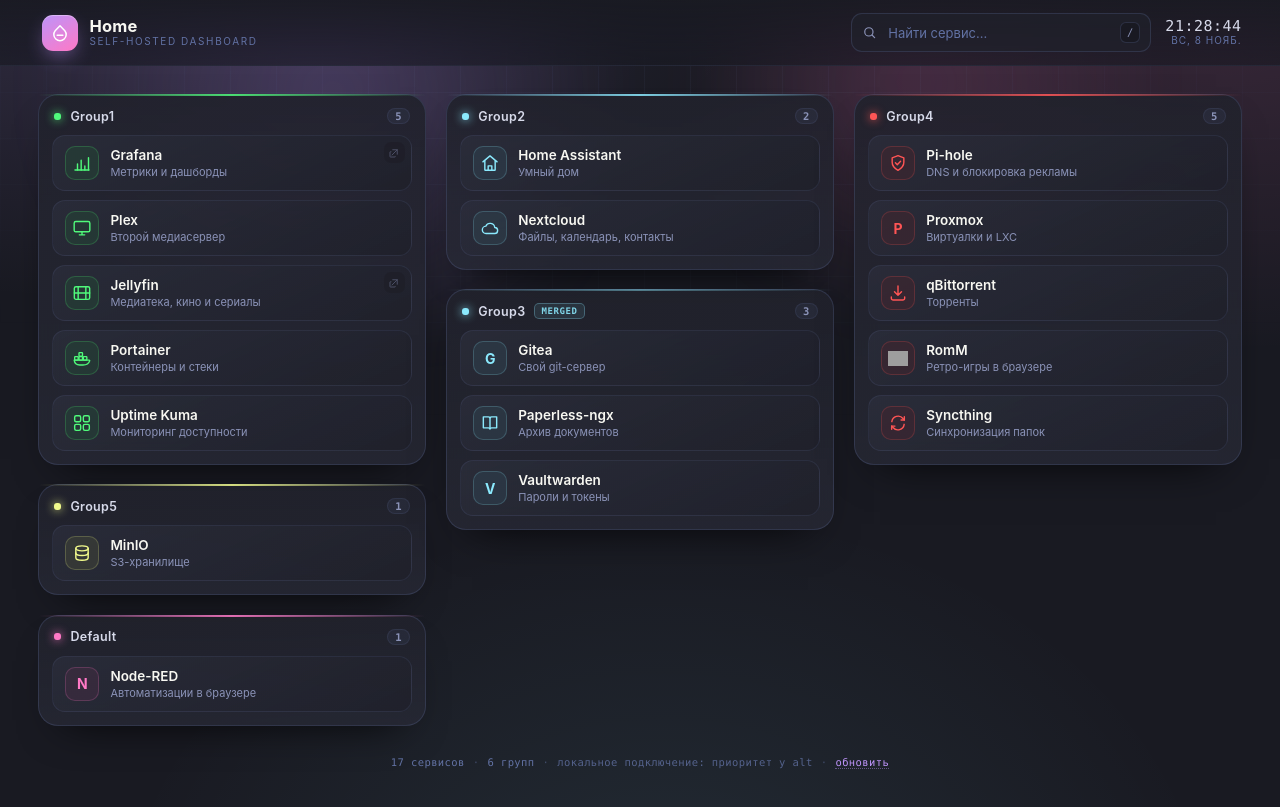
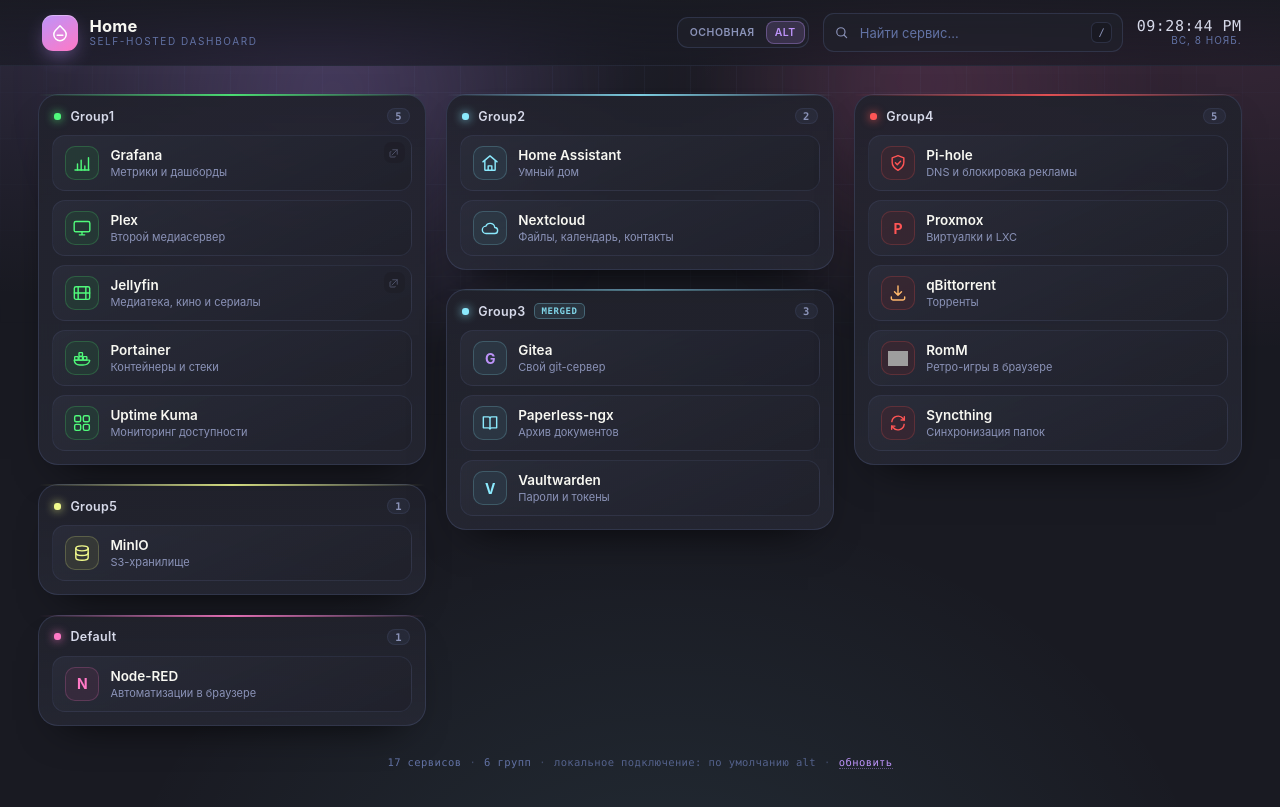
Before and after one commit to fotsune/vibepage, a Flask app: page / in a window 1280 px wide. Run offline with Flask 3, Linux system fonts and the light colour scheme; grey boxes are pictures that could not be loaded.

Commit message:
feat: main/alt link switch in the header, AM/PM clock, colour-aware icons

```diff
--- a/static/css/style.css
+++ b/static/css/style.css
@@ -577,3 +577,46 @@ a { color: inherit; text-decoration: none; }
   *, *::before, *::after { animation-duration: 0.001s !important; transition-duration: 0.001s !important; }
   .aurora { animation: none; }
 }
+
+/* --------------------------------------------- переключатель ссылок */
+
+.linkmode {
+  display: inline-flex;
+  align-items: center;
+  gap: 2px;
+  padding: 3px;
+  border: 1px solid var(--line);
+  border-radius: 11px;
+  background: rgba(32, 34, 44, 0.72);
+}
+
+.linkmode-btn {
+  appearance: none;
+  border: 0;
+  cursor: pointer;
+  padding: 5px 9px;
+  border-radius: 8px;
+  font-family: var(--sans);
+  font-size: 10.5px;
+  font-weight: 600;
+  letter-spacing: 0.5px;
+  text-transform: uppercase;
+  color: var(--muted);
+  background: transparent;
+  transition: color 0.16s ease, background 0.16s ease, box-shadow 0.16s ease;
+}
+
+.linkmode-btn:hover { color: var(--fg-soft); background: rgba(98, 114, 164, 0.18); }
+
+.linkmode-btn[aria-pressed="true"] {
+  color: var(--purple);
+  background: rgba(189, 147, 249, 0.16);
+  box-shadow: inset 0 0 0 1px rgba(189, 147, 249, 0.34);
+}
+
+.linkmode-btn:focus-visible { outline: 2px solid rgba(189, 147, 249, 0.55); outline-offset: 1px; }
+
+/* -------------------------------------------------------- цвет иконки */
+
+.card-icon { color: var(--icon-color, var(--accent)); }
+.card-icon svg, .card-icon img { filter: none; }
--- a/static/js/app.js
+++ b/static/js/app.js
@@ -1,6 +1,6 @@
-/* Home — the only client-side code: search filter, clock, broken-icon fallback.
-   The page itself is rendered by the server on every request; no config is
-   ever fetched from here. */
+/* Home — the only client-side code: search filter, clock, link-mode switch and
+   broken-icon fallback. The page itself is rendered by the server on every
+   request; no config is ever fetched from here. */
 (function () {
   "use strict";
 
@@ -49,15 +49,50 @@
     }
   });
 
+  /* --------------------------------------------- основная ссылка или alt */
+  /* Каждая ссылка несёт оба адреса: data-main и data-alt (alt пуст, если
+     у сервиса он не задан — тогда всегда открывается основная). */
+  var MODE_KEY = "home.linkMode";
+  var switchButtons = Array.prototype.slice.call(document.querySelectorAll(".linkmode-btn"));
+  var links = Array.prototype.slice.call(document.querySelectorAll(".card-link, .card-alt"));
+  /* приоритет: ?links= / localStorage (ставит шапка), иначе выбор сервера */
+  var root = document.documentElement;
+  var initial = root.dataset.linkMode || root.dataset.defaultLinkMode || "main";
+  var mode = initial === "alt" ? "alt" : "main";
+
+  function applyMode(next, remember) {
+    mode = next === "alt" ? "alt" : "main";
+    root.dataset.linkMode = mode;
+    links.forEach(function (link) {
+      var target = mode === "alt" ? link.dataset.alt : link.dataset.main;
+      if (target) { link.setAttribute("href", target); }
+    });
+    switchButtons.forEach(function (button) {
+      button.setAttribute("aria-pressed", button.dataset.mode === mode ? "true" : "false");
+    });
+    if (remember) {
+      try { localStorage.setItem(MODE_KEY, mode); } catch (e) {}
+    }
+  }
+
+  switchButtons.forEach(function (button) {
+    button.addEventListener("click", function () {
+      if (button.dataset.mode === mode) { return; }
+      applyMode(button.dataset.mode, true);
+    });
+  });
+  if (switchButtons.length) { applyMode(mode, false); }
+
   /* --------------------------------------------------------------- часы */
   var clockTime = document.getElementById("clock-time");
   var clockDate = document.getElementById("clock-date");
-  var timeFormat = { hour: "2-digit", minute: "2-digit", second: "2-digit", hour12: false };
+  var timeFormat = { hour: "2-digit", minute: "2-digit", second: "2-digit", hour12: true };
   var dateFormat = { weekday: "short", day: "numeric", month: "short" };
 
   function tick() {
     var now = new Date();
-    if (clockTime) { clockTime.textContent = now.toLocaleTimeString("ru-RU", timeFormat); }
+    /* en-US даёт именно AM/PM — русская локаль отдаёт «ДП/ПП» */
+    if (clockTime) { clockTime.textContent = now.toLocaleTimeString("en-US", timeFormat); }
     if (clockDate) { clockDate.textContent = now.toLocaleDateString("ru-RU", dateFormat); }
   }
   tick();
--- a/templates/index.html
+++ b/templates/index.html
@@ -1,5 +1,5 @@
 <!doctype html>
-<html lang="ru">
+<html lang="ru" data-default-link-mode="{{ page.default_mode }}">
 <head>
   <meta charset="utf-8">
   <meta name="viewport" content="width=device-width, initial-scale=1">
@@ -7,6 +7,16 @@
   <title>{{ page.title }}</title>
   <link rel="icon" href="{{ url_for('static', filename='favicon.svg') }}" type="image/svg+xml">
   <link rel="stylesheet" href="{{ url_for('static', filename='css/style.css') }}">
+  <script>
+    /* выбранный режим ссылок должен примениться до первой отрисовки:
+       ?links=main|alt действует разово, иначе берём выбор из localStorage */
+    try {
+      var asked = new URLSearchParams(location.search).get("links");
+      var saved = localStorage.getItem("home.linkMode");
+      var want = (asked === "main" || asked === "alt") ? asked : saved;
+      if (want === "main" || want === "alt") { document.documentElement.dataset.linkMode = want; }
+    } catch (e) {}
+  </script>
 </head>
 <body>
   <div class="aurora" aria-hidden="true"></div>
@@ -25,6 +35,12 @@
     </a>
 
     <div class="topbar-tools">
+      <div class="linkmode" role="group" aria-label="Какая ссылка открывается по клику" title="Основная — link, alt — резервный адрес (внешний или локальный)">
+        <button type="button" class="linkmode-btn" data-mode="main"
+                aria-pressed="{{ 'true' if page.default_mode == 'main' else 'false' }}">основная</button>
+        <button type="button" class="linkmode-btn" data-mode="alt"
+                aria-pressed="{{ 'true' if page.default_mode == 'alt' else 'false' }}">alt</button>
+      </div>
       <label class="search" for="search">
         <svg class="search-icon" viewBox="0 0 24 24" fill="none" stroke="currentColor" stroke-width="1.9" stroke-linecap="round"><circle cx="11" cy="11" r="6.6"/><path d="m16 16 4.2 4.2"/></svg>
         <input id="search" type="search" placeholder="Найти сервис…" autocomplete="off" spellcheck="false" aria-label="Поиск сервиса">
@@ -63,8 +79,9 @@
           {% for service in group.services %}
           <article class="card {% if service.url_alt %}card-with-alt{% endif %}" data-search="{{ (service.name ~ ' ' ~ service.desc ~ ' ' ~ group.name)|lower }}" style="--i: {{ loop.index0 }}">
             <a class="card-link" href="{{ service.url }}"
+               data-main="{{ service.href_main }}" data-alt="{{ service.href_alt }}"
                {% if service.new_page %}target="_blank" rel="noopener noreferrer"{% endif %}>
-              <span class="card-icon">
+              <span class="card-icon"{% if service.icon_color %} style="--icon-color: {{ service.icon_color }}"{% endif %}>
                 {% if service.icon and service.icon.svg %}{{ service.icon.svg|safe }}
                 {% elif service.icon %}<img src="{{ service.icon.url }}" alt="" loading="lazy" data-fallback="{{ service.initial }}">
                 {% else %}<span class="placeholder">{{ service.initial }}</span>{% endif %}
@@ -76,6 +93,7 @@
             </a>
             {% if service.url_alt %}
             <a class="card-alt" href="{{ service.url_alt }}" title="{{ service.url_alt_title }}"
+               data-main="{{ service.href_alt }}" data-alt="{{ service.href_main }}"
                {% if service.new_page %}target="_blank" rel="noopener noreferrer"{% endif %}>
               <svg viewBox="0 0 24 24" fill="none" stroke="currentColor" stroke-width="2" stroke-linecap="round" stroke-linejoin="round"><path d="M9.5 5.5h9v9"/><path d="M18.5 5.5 8 16"/><path d="M6 9.5H4.8a.8.8 0 0 0-.8.8v8.9a.8.8 0 0 0 .8.8h8.9a.8.8 0 0 0 .8-.8V19"/></svg>
             </a>
@@ -101,7 +119,7 @@
     <span class="foot-sep">·</span>
     <span>{{ page.group_count }} {{ page.groups_label }}</span>
     <span class="foot-sep">·</span>
-    <span class="foot-muted">{% if page.is_local %}локальное подключение: приоритет у alt{% else %}внешнее подключение: приоритет у link{% endif %}</span>
+    <span class="foot-muted">{% if page.is_local %}локальное подключение: по умолчанию alt{% else %}внешнее подключение: по умолчанию основная{% endif %}</span>
     <span class="foot-sep">·</span>
     <a class="foot-refresh" href="/">обновить</a>
   </footer>
```
Also changed, not shown: README.md, 1 other file.
